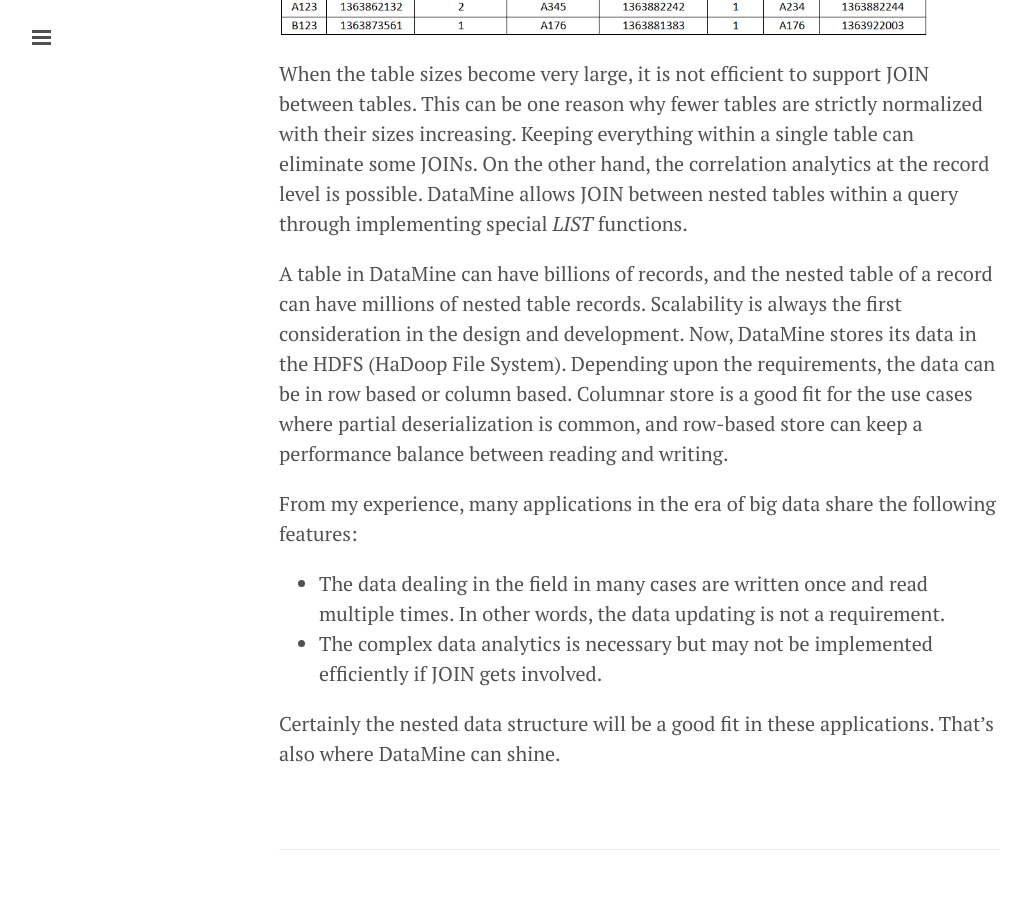
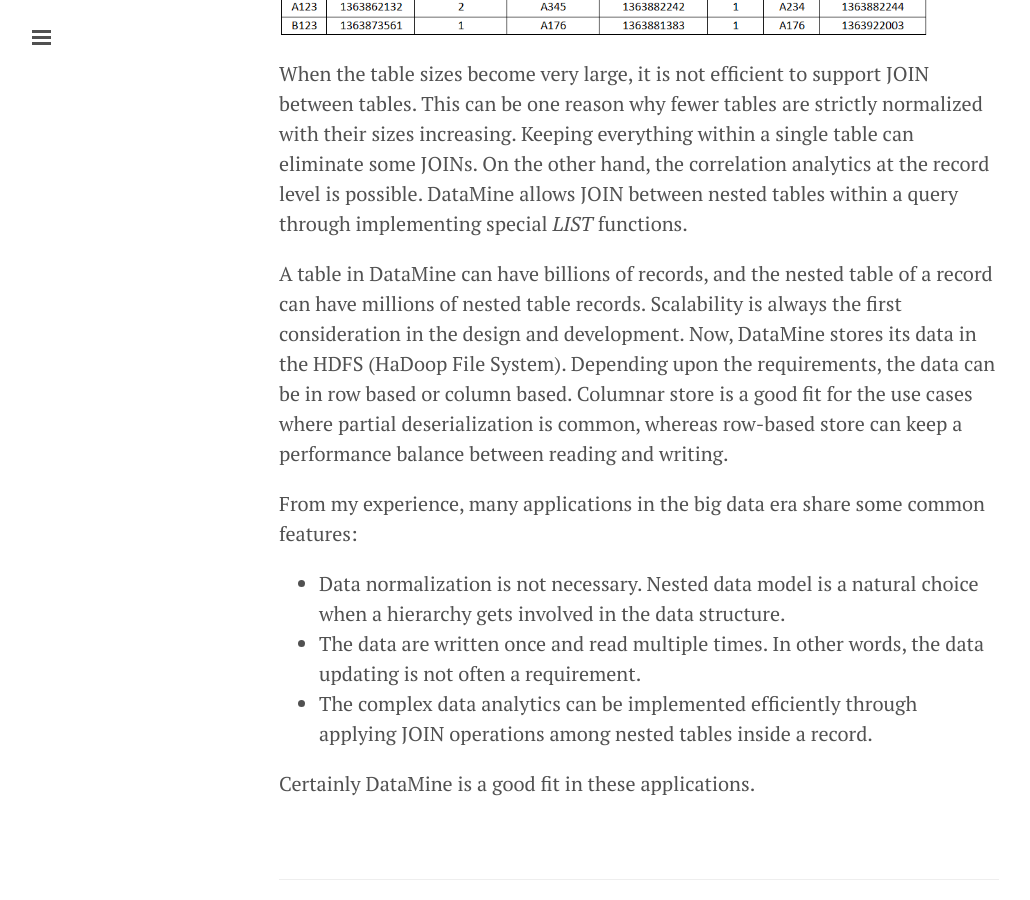
Before and after one commit to yan-qi/yan-qi.github.io, a Jekyll site: the page built from _posts/2014-11-03-Nested_Data_in_DataMine.md, in a window 1280 px wide and 900 px high, scrolled down 1369 px. Shown: the whole window, without its empty margins (1-1031 px from the left). Built offline with Jekyll 4.4.1, drawn with Linux system fonts in a browser that asks for light colours; Markdown is read by kramdown in place of the engine named in the settings; comment, search, counter and statistics services are not loaded; some of the changed text lies outside the part shown.

Commit message:
Polished the blog

```diff
--- a/_posts/2014-11-03-Nested_Data_in_DataMine.md
+++ b/_posts/2014-11-03-Nested_Data_in_DataMine.md
@@ -3,7 +3,7 @@
 title: Nested Data in DataMine
 ---
 
-After joining [Turn](http://www.turn.com), I started working on [DataMine](http://www.turn.com/en-gb/products/audience-suite/datamine), a peta-byte scale data warehouse built upon Hadoop. One of the most important features of DataMine is that it can effectively support the nested data structure.
+After joining [Turn](http://www.turn.com), I started to work on [DataMine](http://www.turn.com/en-gb/products/audience-suite/datamine), a peta-byte scale data warehouse built upon Hadoop. One of the most important features of DataMine is that it can effectively support the nested data structure.
 
 <img style="float: left" src="http://thinkingscale.com/public/tables.jpeg" width=200x/>
 Comparing with the traditional relational data model, the nested relational data model allows the value in a table to be a set or a hierarchical structure. While stored in the database it cannot be simply normalized, instead it is depicted in the [non-first normal form](http://en.wikipedia.org/wiki/Database_normalization#Non-first_normal_form_.28NF.C2.B2_or_N1NF.29) (i.e., non-1NF). In other words, the constraint that *all domains must be atomic* is not satisfied. Clearly it is a drawback if the data needs updating frequently. Whereas the nested relational data model makes the data representation more natural and efficient, and importantly it can eliminate join operations while reading. From this point of view the nested data structure can work well with data warehouse, where [OLAP (OnLine Analytical Processing)](http://en.wikipedia.org/wiki/Online_analytical_processing) is more common than [OLTP (OnLine Transaction Processing)](http://en.wikipedia.org/wiki/Online_transaction_processing).
@@ -22,11 +22,12 @@
 When the table sizes become very large, it is not efficient to support JOIN between tables. This can be one reason why fewer tables are strictly normalized with their sizes increasing. Keeping everything within a single table can eliminate some JOINs. On the other hand, the correlation analytics at the record level is possible. DataMine allows JOIN between nested tables within a query through implementing special *LIST* functions.
 
 
-A table in DataMine can have billions of records, and the nested table of a record can have millions of nested table records. Scalability is always the first consideration in the design and development. Now, DataMine stores its data in the HDFS (HaDoop File System). Depending upon the requirements, the data can be in row based or column based. Columnar store is a good fit for the use cases where partial deserialization is common, and row-based store can keep a performance balance between reading and writing.
+A table in DataMine can have billions of records, and the nested table of a record can have millions of nested table records. Scalability is always the first consideration in the design and development. Now, DataMine stores its data in the HDFS (HaDoop File System). Depending upon the requirements, the data can be in row based or column based. Columnar store is a good fit for the use cases where partial deserialization is common, whereas row-based store can keep a performance balance between reading and writing.
 
-From my experience, many applications in the era of big data share the following features:
+From my experience, many applications in the big data era share some common features:
 
-* The data dealing in the field in many cases are written once and read multiple times. In other words, the data updating is not a requirement.
-* The complex data analytics is necessary but may not be implemented efficiently if JOIN gets involved.
+* Data normalization is not necessary. Nested data model is a natural choice when a hierarchy gets involved in the data structure.
+* The data are written once and read multiple times. In other words, the data updating is not often a requirement.
+* The complex data analytics can be implemented efficiently through applying JOIN operations among nested tables inside a record.
 
-Certainly the nested data structure will be a good fit in these applications. That's also where DataMine can shine.
+Certainly DataMine is a good fit in these applications.
```
Also changed, not shown: public/aup.png (deleted).
